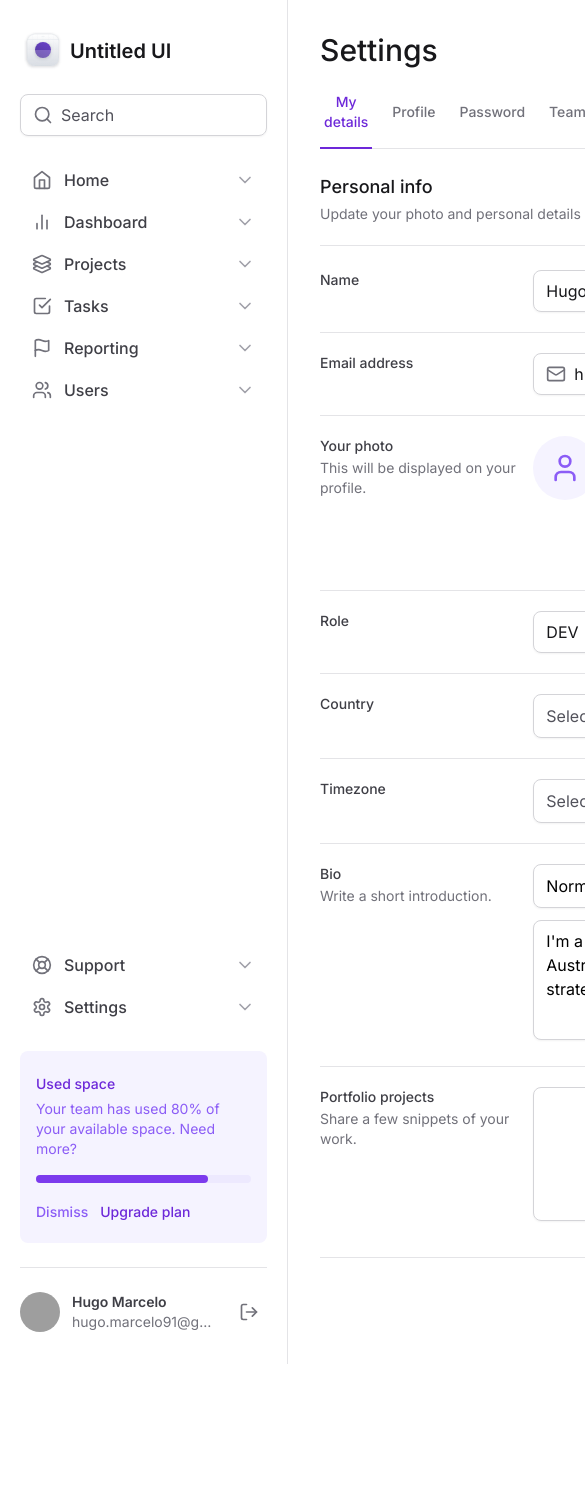
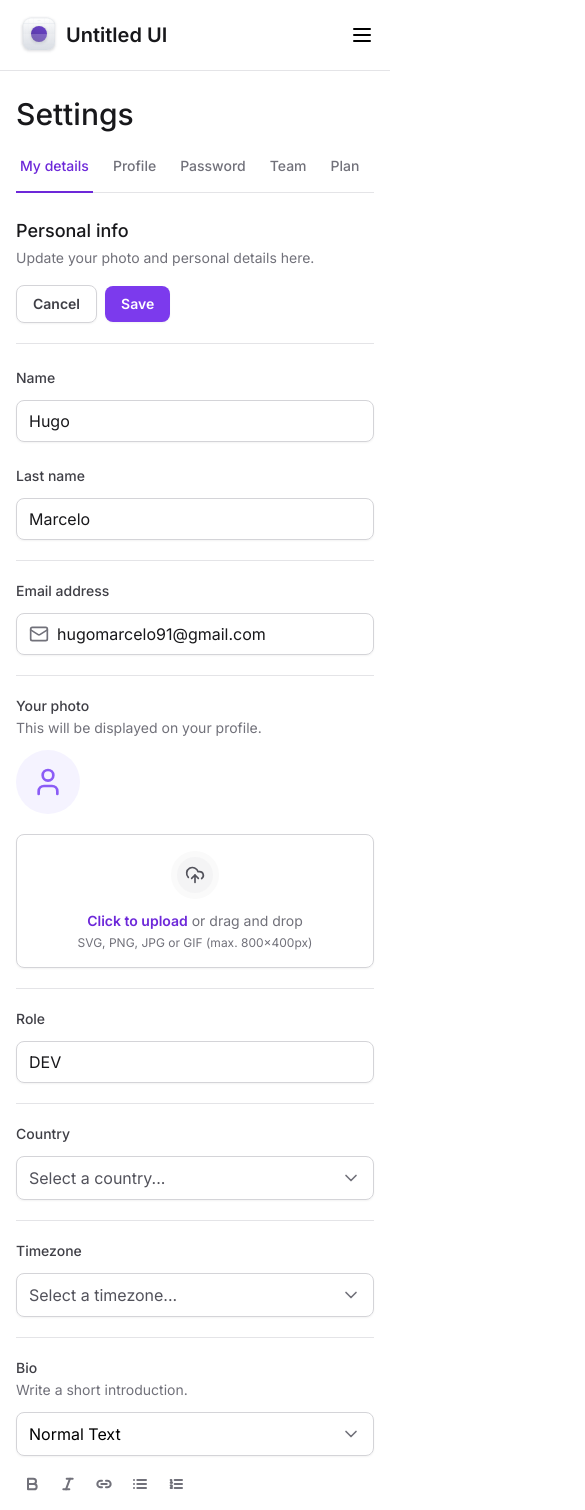
Before and after one commit to hugomarcelosilva/tailwind-next, a Next.js app: page / in a window 390 px wide. Shown: the top 1510 px of the page, 585 px wide, since content can reach past the window. Before the commit the page ends 1364 px from the top, so only its background shows below. Built offline with nearby package versions, Linux system fonts and the light colour scheme; grey boxes are pictures that could not be loaded.

Commit message:
feat: implement responsive layout

```diff
--- a/package.json
+++ b/package.json
@@ -10,6 +10,8 @@
   },
   "dependencies": {
     "@formkit/auto-animate": "^0.8.0",
+    "@radix-ui/react-collapsible": "^1.0.3",
+    "@radix-ui/react-scroll-area": "^1.0.5",
     "@radix-ui/react-select": "^2.0.0",
     "@radix-ui/react-tabs": "^1.0.4",
     "framer-motion": "^10.16.4",
--- a/src/app/layout.tsx
+++ b/src/app/layout.tsx
@@ -18,9 +18,11 @@ export default function RootLayout({
   return (
     <html lang="en" className="antialiased">
       <body className={inter.className}>
-        <div className="grid min-h-screen grid-cols-app">
+        <div className="min-h-screen lg:grid lg:grid-cols-app">
           <Sidebar />
-          <main className="px-8 pb-12 pt-8">{children}</main>
+          <main className="max-w-[100vw] px-4 pb-12 pt-24 lg:col-start-2 lg:px-8 lg:pt-8">
+            {children}
+          </main>
         </div>
       </body>
     </html>
--- a/src/app/page.tsx
+++ b/src/app/page.tsx
@@ -14,7 +14,7 @@ export default function Home() {
       <h1 className="text-3xl font-medium text-zinc-900">Settings</h1>
       <SettingsTabs />
       <div className="mt-6 flex flex-col">
-        <div className="flex items-center justify-between border-b border-zinc-200 pb-5">
+        <div className="flex flex-col justify-between gap-4 border-b border-zinc-200 pb-5 lg:flex-row lg:items-center">
           <div className="space-y-1">
             <h2 className="text-lg font-medium text-zinc-900">Personal info</h2>
             <span className="text-sm text-zinc-500">
@@ -35,25 +35,34 @@ export default function Home() {
           id="settings"
           className="mt-6 flex w-full flex-col gap-5 divide-y divide-zinc-200"
         >
-          <div className="grid grid-cols-form gap-3">
+          <div className="flex flex-col gap-3 lg:grid lg:grid-cols-form">
             <label
               htmlFor="firstName"
               className="text-sm font-medium text-zinc-700"
             >
               Name
             </label>
-            <div className="grid grid-cols-2 gap-6">
+            <div className="flex flex-col gap-6 lg:grid lg:grid-cols-2">
               <Input.Root>
                 <Input.Control id="firstName" defaultValue="Hugo" />
               </Input.Root>
 
-              <Input.Root>
-                <Input.Control defaultValue="Marcelo" />
-              </Input.Root>
+              <div className="flex flex-col gap-3 lg:block">
+                <label
+                  htmlFor="lastNameName"
+                  className="text-sm font-medium text-zinc-700 lg:sr-only"
+                >
+                  Last name
+                </label>
+
+                <Input.Root>
+                  <Input.Control id="lastName" defaultValue="Marcelo" />
+                </Input.Root>
+              </div>
             </div>
           </div>
 
-          <div className="grid grid-cols-form gap-3 pt-5">
+          <div className="flex flex-col gap-3 pt-5 lg:grid lg:grid-cols-form">
             <label
               htmlFor="email"
               className="text-sm font-medium text-zinc-700"
@@ -74,7 +83,7 @@ export default function Home() {
             </div>
           </div>
 
-          <div className="grid grid-cols-form gap-3 pt-5">
+          <div className="flex flex-col gap-3 pt-5 lg:grid lg:grid-cols-form">
             <label
               htmlFor="photo"
               className="text-sm font-medium text-zinc-700"
@@ -84,14 +93,14 @@ export default function Home() {
                 This will be displayed on your profile.
               </span>
             </label>
-            <FileInput.Root className="flex items-start gap-5">
+            <FileInput.Root className="flex flex-col gap-5 lg:flex-row lg:items-start">
               <FileInput.ImagePreview />
               <FileInput.Trigger />
               <FileInput.Control />
             </FileInput.Root>
           </div>
 
-          <div className="grid grid-cols-form gap-3 pt-5">
+          <div className="flex flex-col gap-3 pt-5 lg:grid lg:grid-cols-form">
             <label htmlFor="role" className="text-sm font-medium text-zinc-700">
               Role
             </label>
@@ -102,7 +111,7 @@ export default function Home() {
             </div>
           </div>
 
-          <div className="grid grid-cols-form gap-3 pt-5">
+          <div className="flex flex-col gap-3 pt-5 lg:grid lg:grid-cols-form">
             <label
               htmlFor="country"
               className="text-sm font-medium text-zinc-700"
@@ -117,7 +126,7 @@ export default function Home() {
             </div>
           </div>
 
-          <div className="grid grid-cols-form gap-3 pt-5">
+          <div className="flex flex-col gap-3 pt-5 lg:grid lg:grid-cols-form">
             <label
               htmlFor="timezone"
               className="text-sm font-medium text-zinc-700"
@@ -136,7 +145,7 @@ export default function Home() {
             </Select>
           </div>
 
-          <div className="grid grid-cols-form gap-3 pt-5">
+          <div className="flex flex-col gap-3 pt-5 lg:grid lg:grid-cols-form">
             <label htmlFor="bio" className="text-sm font-medium text-zinc-700">
               Bio
               <span className="mt-0.5 block text-sm font-normal text-zinc-500">
@@ -144,7 +153,7 @@ export default function Home() {
               </span>
             </label>
             <div className="space-y-3">
-              <div className="grid grid-cols-2 gap-3">
+              <div className="flex flex-col gap-3 lg:grid lg:grid-cols-2">
                 <Select defaultValue="normal">
                   <SelectItem value="normal" text="Normal Text" />
                   <SelectItem value="md" text="Markdown" />
@@ -179,7 +188,7 @@ export default function Home() {
             </div>
           </div>
 
-          <div className="grid grid-cols-form gap-3 pt-5">
+          <div className="lg:grid-cols-for flex flex-col gap-3 pt-5 lg:grid">
             <label
               htmlFor="projects"
               className="text-sm font-medium text-zinc-700"
--- a/src/components/SettingsTabs/TabItem.tsx
+++ b/src/components/SettingsTabs/TabItem.tsx
@@ -15,7 +15,7 @@ export function TabItem({ value, title, isSelected = false }: TabItemProps) {
       value={value}
       className="group relative px-1 pb-4 text-sm font-medium text-zinc-500 outline-none hover:text-violet-700 data-[state=active]:text-violet-700"
     >
-      <span className="rounded group-focus-visible:ring-2 group-focus-visible:ring-violet-400 group-focus-visible:ring-offset-4">
+      <span className="whitespace-nowrap rounded group-focus-visible:ring-2 group-focus-visible:ring-violet-400 group-focus-visible:ring-offset-4">
         {title}
       </span>
 
--- a/src/components/SettingsTabs/index.tsx
+++ b/src/components/SettingsTabs/index.tsx
@@ -1,6 +1,8 @@
 'use client'
 
 import * as Tabs from '@radix-ui/react-tabs'
+import * as ScrollArea from '@radix-ui/react-scroll-area'
+
 import { TabItem } from './TabItem'
 import { useState } from 'react'
 
@@ -9,6 +11,8 @@ export function SettingsTabs() {
 
   return (
     <Tabs.Root value={currentTab} onValueChange={setCurrentTab}>
+      <ScrollArea.Root className="w-full" type="scroll">
+        <ScrollArea.Viewport className="w-full overflow-x-scroll">
           <Tabs.List className="mt-6 flex w-full items-center gap-4 border-b border-zinc-200">
             <TabItem
               value="my-details"
@@ -25,8 +29,16 @@ export function SettingsTabs() {
               title="Password"
               isSelected={currentTab === 'password'}
             />
-        <TabItem value="team" title="Team" isSelected={currentTab === 'team'} />
-        <TabItem value="plan" title="Plan" isSelected={currentTab === 'plan'} />
+            <TabItem
+              value="team"
+              title="Team"
+              isSelected={currentTab === 'team'}
+            />
+            <TabItem
+              value="plan"
+              title="Plan"
+              isSelected={currentTab === 'plan'}
+            />
             <TabItem
               value="billing"
               title="Billing"
@@ -47,8 +59,21 @@ export function SettingsTabs() {
               title="Integrations"
               isSelected={currentTab === 'integrations'}
             />
-        <TabItem value="api" title="API" isSelected={currentTab === 'api'} />
+            <TabItem
+              value="api"
+              title="API"
+              isSelected={currentTab === 'api'}
+            />
           </Tabs.List>
+        </ScrollArea.Viewport>
+
+        <ScrollArea.Scrollbar
+          className="flex h-0.5 translate-y-1.5 touch-none select-none flex-col bg-zinc-100"
+          orientation="horizontal"
+        >
+          <ScrollArea.Thumb className="relative flex-1 rounded-lg bg-zinc-300" />
+        </ScrollArea.Scrollbar>
+      </ScrollArea.Root>
     </Tabs.Root>
   )
 }
--- a/src/components/Sidebar/index.tsx
+++ b/src/components/Sidebar/index.tsx
@@ -1,3 +1,5 @@
+'use client'
+
 import {
   BarChart2,
   CheckSquare,
@@ -5,22 +7,36 @@ import {
   Home,
   Layers3,
   LifeBuoy,
+  Menu,
   Search,
   Settings,
   Users,
 } from 'lucide-react'
+import * as Collapsible from '@radix-ui/react-collapsible'
 
 import { Logo } from './Logo'
 import { NavItem } from './NavItem'
 import { UsedSpaceWidget } from './UsedSpaceWidget'
 import { Profile } from './Profile'
 import * as Input from '../Form/Input'
+import { Button } from '../Button'
 
 export function Sidebar() {
   return (
-    <aside className="flex flex-col gap-6 border-r border-zinc-200 px-5 py-8">
+    <Collapsible.Root className="fixed left-0 right-0 top-0 z-20 flex flex-col gap-6 border-b border-zinc-200 bg-white p-4 data-[state=open]:bottom-0 lg:right-auto lg:w-80 lg:border-r lg:px-5 lg:py-8 lg:data-[state=closed]:bottom-0">
+      <div className="flex items-center justify-between">
         <Logo />
+        <Collapsible.Trigger asChild className="lg:hidden">
+          <Button variant="ghost">
+            <Menu className="h-6 w-6" />
+          </Button>
+        </Collapsible.Trigger>
+      </div>
 
+      <Collapsible.Content
+        forceMount
+        className="flex flex-1 flex-col gap-6 data-[state=closed]:hidden lg:data-[state=closed]:flex"
+      >
         <Input.Root>
           <Input.Prefix>
             <Search className="h-5 w-5 text-zinc-500" />
@@ -49,6 +65,7 @@ export function Sidebar() {
 
           <Profile />
         </div>
-    </aside>
+      </Collapsible.Content>
+    </Collapsible.Root>
   )
 }
```
Also changed, not shown: 1 other file (tests, documents, lock files or other folders). Lines whose indentation alone changed are shown as unchanged.
